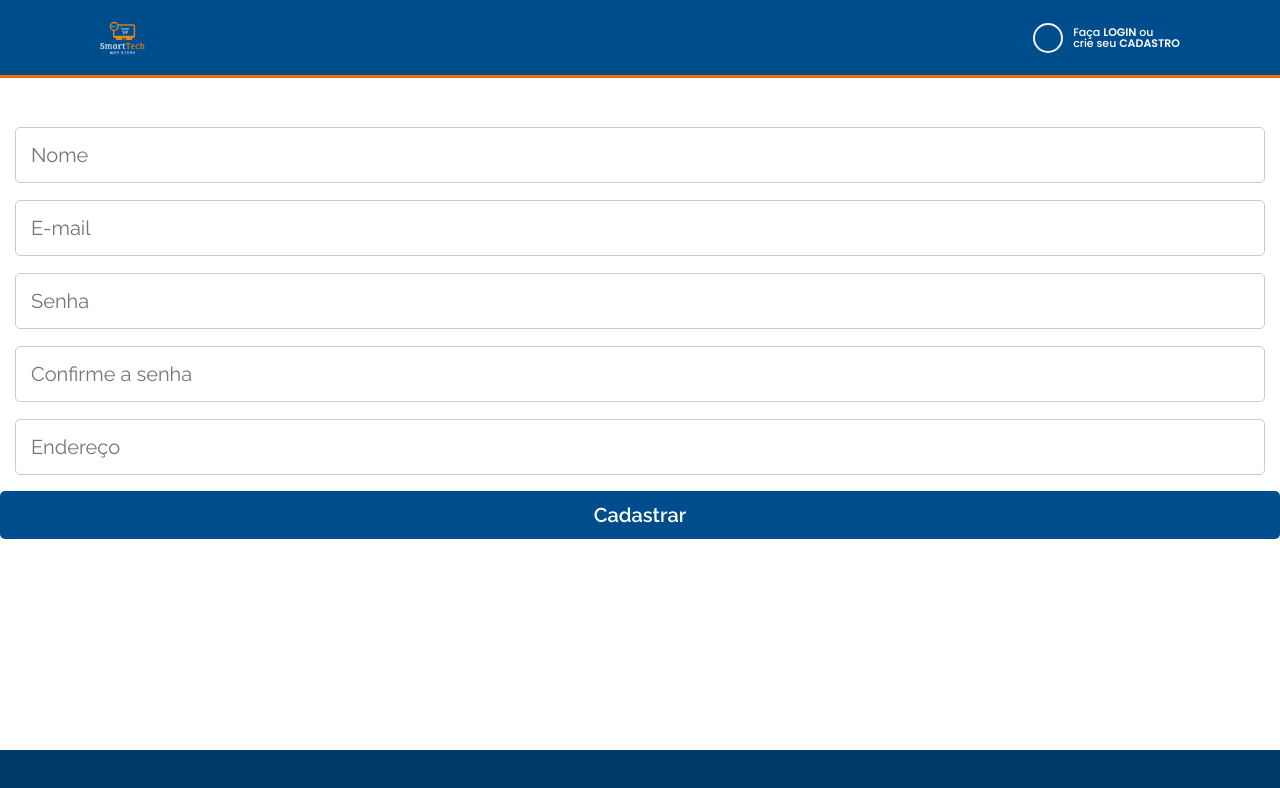
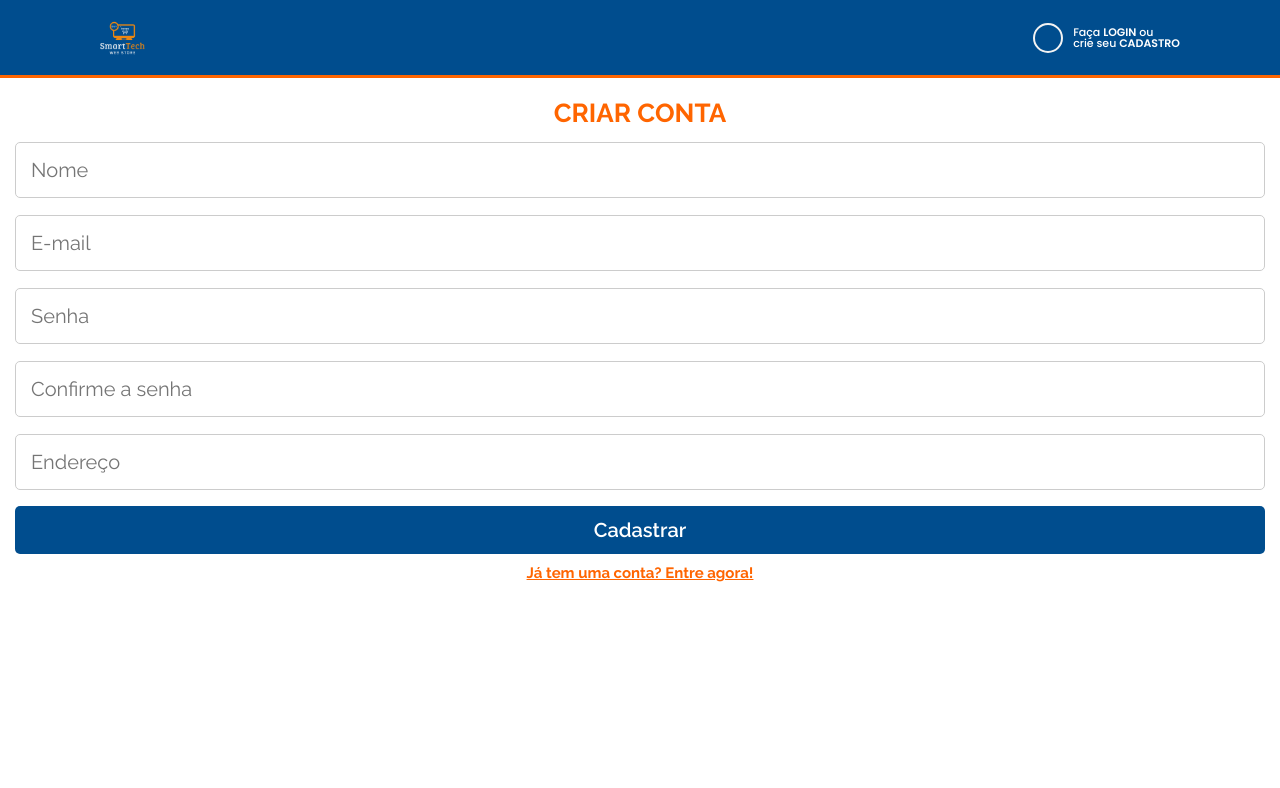
Before and after one commit to hp1heloisa/projeto15-smart-tech-front, a React (Vite) app: page /cadastro in a window 1280 px wide. Shown: the top 788 px of the page. Built offline with nearby package versions, Linux system fonts and the light colour scheme; a web font is replaced by a local one.

Commit message:
signUp pronto

```diff
--- a/src/components/NavBar.jsx
+++ b/src/components/NavBar.jsx
@@ -16,6 +16,10 @@ export default function NavBar() {
         return
     }
 
+    function goSignUp() {
+        navigate("/cadastro");
+    }
+
 
     return(
         <ContainerGeral>
@@ -25,7 +29,7 @@ export default function NavBar() {
                     <input placeholder="Pesquisar produto..." type="text" value={pesquisa} onChange={e => setPesquisa(e.target.value)} required/>
                     <img src={Lupa} alt="lupa-icon" />
                 </SearchBar>
-                <UserButton>
+                <UserButton onClick={goSignUp}>
                     Faça o Login ou Cadrastre-se
                 </UserButton>
                 <Cart src={Carrinho} alt="carrinho-icon"/>
--- a/src/pages/SignUpPage.jsx
+++ b/src/pages/SignUpPage.jsx
@@ -3,34 +3,45 @@ import styled from "styled-components"
 import axios from "axios"
 import { useState } from "react"
 import NavbarSec from "../components/NavBarSec";
-import Footer from "../components/Footer";
 
 export default function SignUpPage() {
 
-  let [nome, setNome] = useState('');
+  let [name, setName] = useState('');
   let [email, setEmail] = useState('');
-  let [senha, setSenha] = useState('');
+  let [password, setPassword] = useState('');
   let [confirma, setConfirma] = useState('');
-  let [endereco, setEndereco] = useState('');
+  let [adress, setAdress] = useState('');
   const navigate = useNavigate();
 
+  function singUp(e) {
+    e.preventDefault();
+    if (password != confirma){
+      alert('As senhas devem ser iguais!');
+    } else {
+      const cadastro = {name, email, password, adress};
+      console.log(cadastro);
+      axios.post(`${import.meta.env.VITE_API_URL}/cadastro`, cadastro)
+            .then(res => navigate('/'))
+            .catch(erro => alert(erro.response.data));
+    }
+
+  }
 
   return (
     <SingUpContainer>
       <NavbarSec />
       <h1>CRIAR CONTA</h1>
-      <form>
-        <input placeholder="Nome" type="text" value={nome} onChange={e => setNome(e.target.value)} required/>
+      <form onSubmit={e => singUp(e)}>
+        <input placeholder="Nome" type="text" value={name} onChange={e => setName(e.target.value)} required/>
         <input placeholder="E-mail" type="email" value={email} onChange={e => setEmail(e.target.value)} required/>
-        <input placeholder="Senha" type="password" autoComplete="new-password" value={senha} onChange={e => setSenha(e.target.value)} required/>
+        <input placeholder="Senha" type="password" autoComplete="new-password" value={password} onChange={e => setPassword(e.target.value)} required/>
         <input placeholder="Confirme a senha" type="password" autoComplete="new-password" value={confirma} onChange={e => setConfirma(e.target.value)} required/>
-        <input placeholder="Endereço" type="text" value={endereco} onChange={e => setEndereco(e.target.value)} required/>
+        <input placeholder="Endereço" type="text" value={adress} onChange={e => setAdress(e.target.value)} required/>
         <button type="submit">Cadastrar</button>
       </form>
-      <Link to={"/"} >
+      <Link to={"/login"} >
         Já tem uma conta? Entre agora!
       </Link>
-      <Footer />
     </SingUpContainer>
   )
 }
@@ -42,5 +53,11 @@ const SingUpContainer = styled.section`
   justify-content: center;
   align-items: center;
   padding-top: 100px;
-  padding-bottom: 72px;
+  h1{
+    color: #ff6500;
+    margin-bottom: 15px;
+  }
+  a {
+    color: #ff6500;
+  }
 `
--- a/src/style/GlobalStyle.jsx
+++ b/src/style/GlobalStyle.jsx
@@ -18,6 +18,7 @@ const GlobalStyle = createGlobalStyle`
         cursor: pointer;
         width: 100%;
         padding: 12px;
+        width: calc(100% - 30px);
     }
     h1 {
         font-weight: 700;
@@ -50,8 +51,6 @@ const GlobalStyle = createGlobalStyle`
         font-weight: 700;
         font-size: 15px;
         line-height: 18px;
-        color: white;
-        text-decoration: none;
         padding-top: 10px;
     }
 `
```
